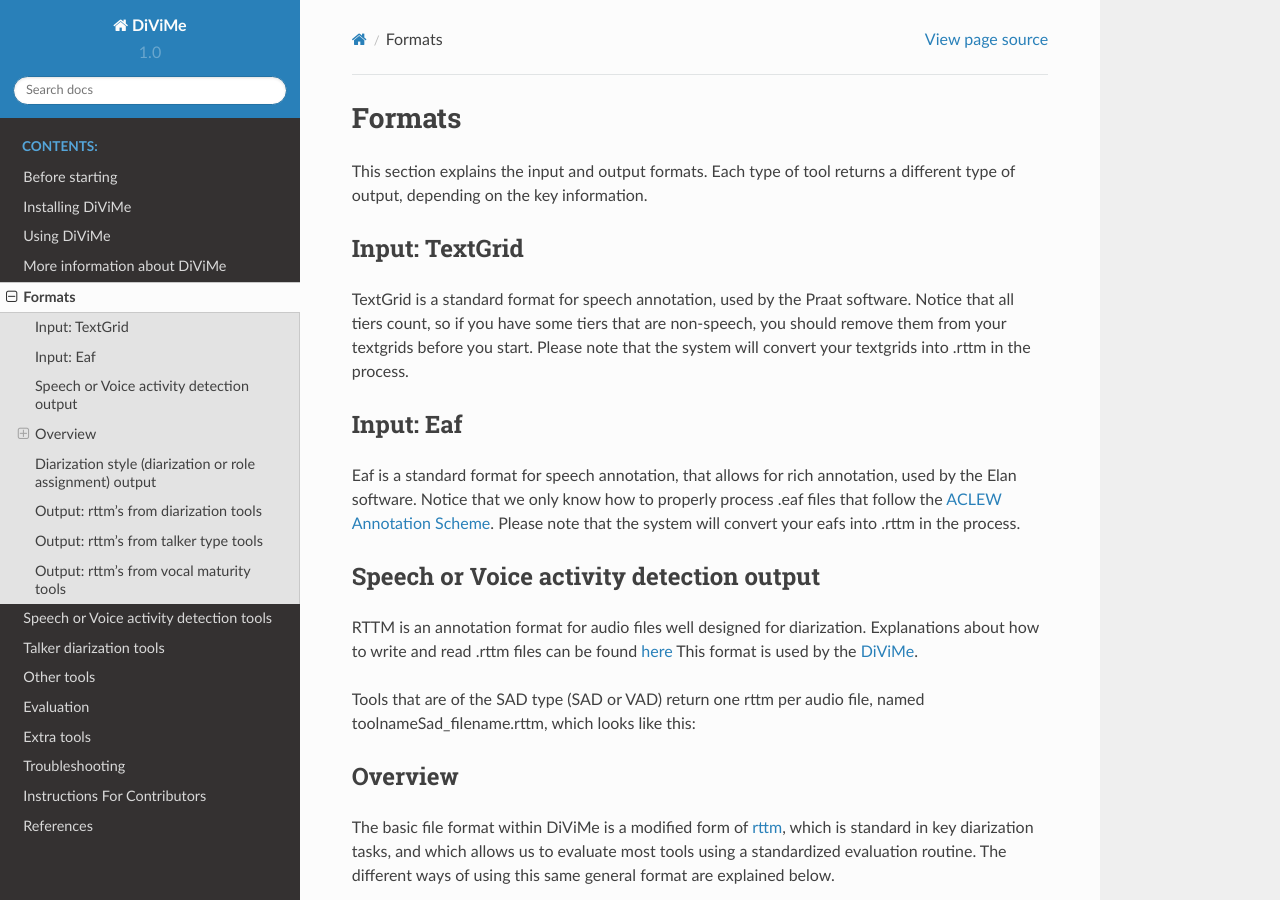
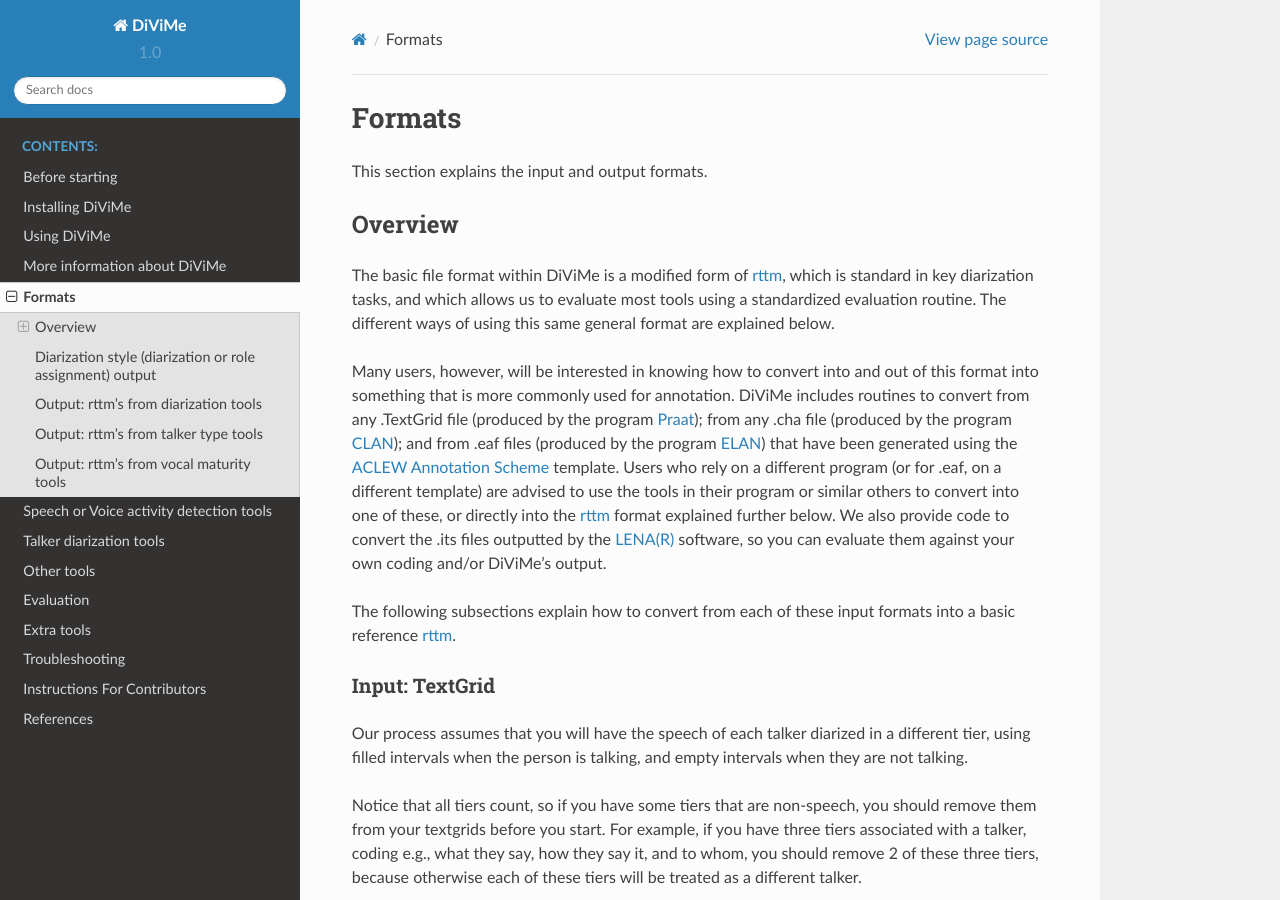
Before and after one commit to srvk/DiViMe, a Sphinx documentation site: the page built from docs/source/formats.md, in a window 1280 px wide and 900 px high. Built offline with Sphinx 7.4.7 and the Read the Docs theme 2.0.0, drawn with Linux system fonts in a browser that asks for light colours.

Commit message:
correction

```diff
--- a/docs/source/formats.md
+++ b/docs/source/formats.md
@@ -1,23 +1,6 @@
 # Formats
 
-This section explains the input and output formats. Each type of tool returns a different type of output, depending on the key information.
-
-### Input: TextGrid
-
-TextGrid is a standard format for speech annotation, used by the Praat software. Notice that all tiers count, so if you have some tiers that are non-speech, you should remove them from your textgrids before you start. Please note that the system will convert your textgrids into .rttm in the process.
-
-### Input: Eaf
-
-Eaf is a standard format for speech annotation, that allows for rich annotation, used by the Elan software. Notice that we only know how to properly process .eaf files that follow the [ACLEW Annotation Scheme](https://osf.io/b2jep/wiki/home/). Please note that the system will convert your eafs into .rttm in the process.
-
-
-## Speech or Voice activity detection output
-
-RTTM is an annotation format for audio files well designed for diarization. Explanations about how to write and read .rttm files can be found [here](https://catalog.ldc.upenn.edu/docs/LDC2004T12/RTTM-format-v13.pdf)
-This format is used by the [DiViMe](https://github.com/srvk/DiViMe).
-
-
-Tools that are of the SAD type (SAD or VAD) return one rttm per audio file, named toolnameSad_filename.rttm, which looks like this:
+This section explains the input and output formats.
 
 ## Overview
 
```
